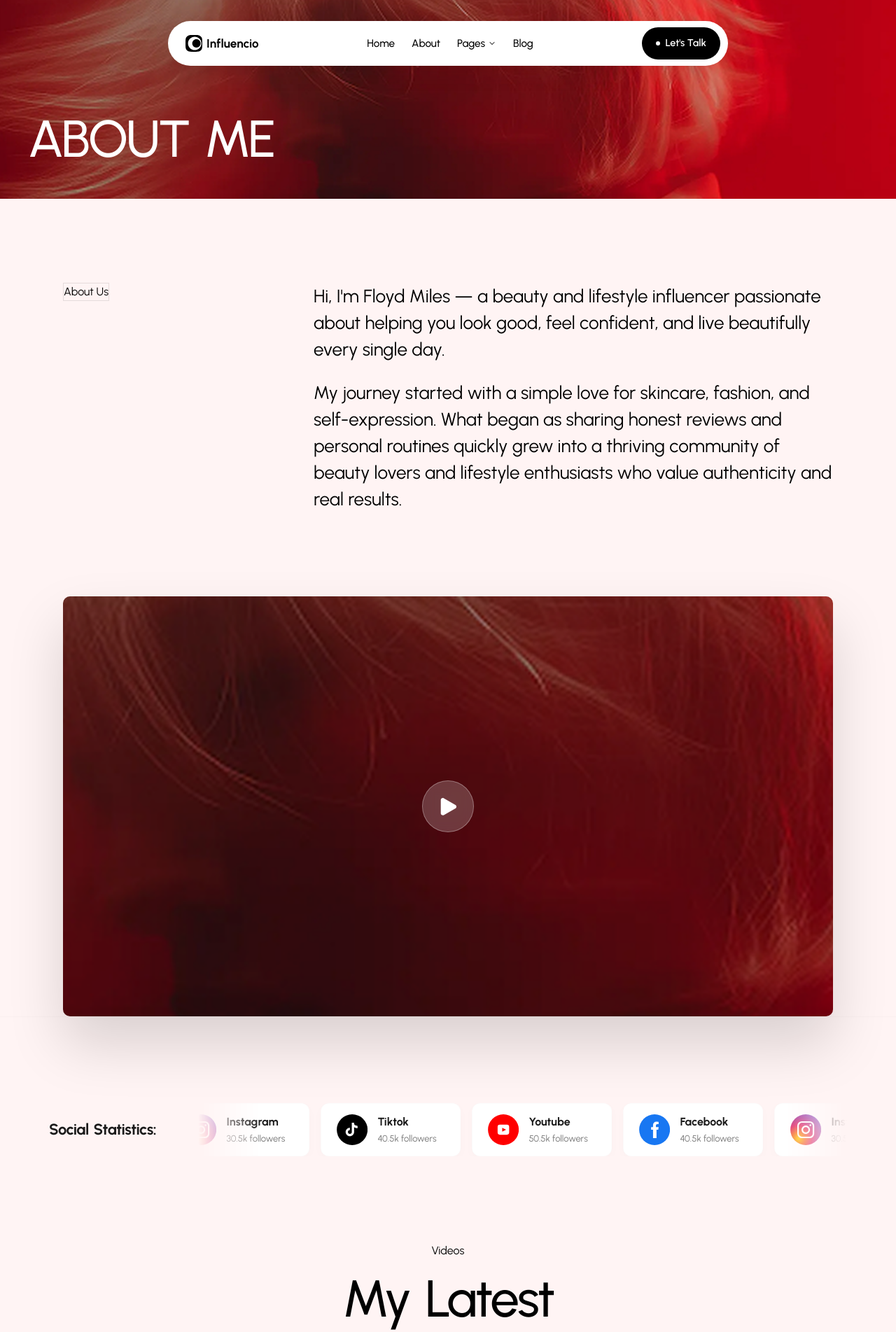
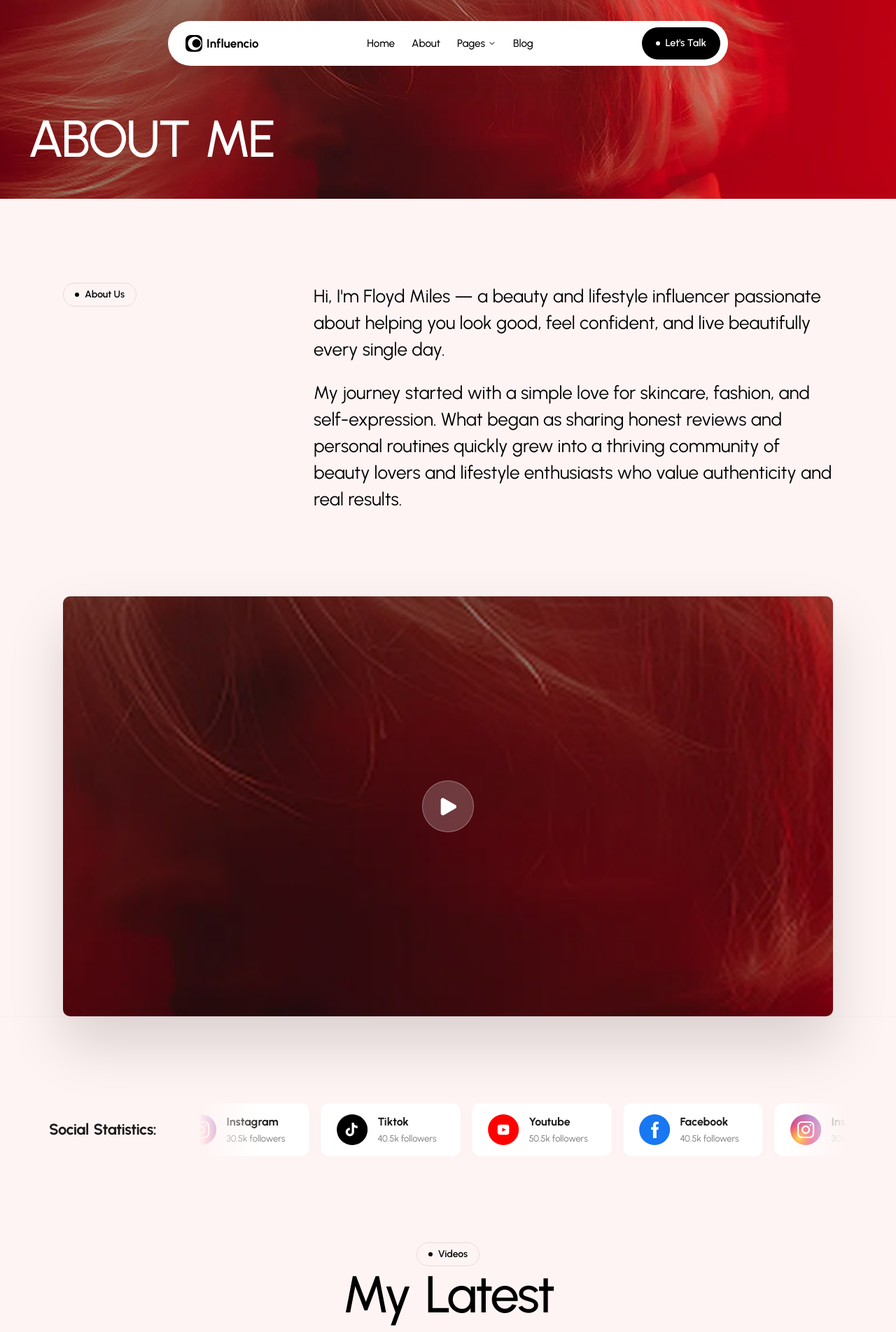
Before and after one commit to RadadiyaRuchit123/influencio, a React (Vite) app: page /about in a window 1280 px wide. Shown: the top 1903 px of the page at 70% size. Built offline with nearby package versions, Linux system fonts and the light colour scheme.

Commit message:
feat: implement AboutPage with hero, bio, and infinite scroll video sections

```diff
--- a/src/pages/AboutPage.jsx
+++ b/src/pages/AboutPage.jsx
@@ -34,8 +34,8 @@ const AboutPage = () => {
       <section className="about-bio-section bg-[#fff4f4] py-[120px] px-[20px] max-w-[1140px] m-auto">
         <div className="bio-container grid grid-cols-[0.3fr_0.7fr] gap-[40px]">
           <div className="bio-left">
-            <div className="about-badge bg-transparent max-w-fit border border-[rgba(0,0,0,0.1)]">
-              <span className="dot"></span>
+            <div className="about-badge flex items-center gap-2 bg-transparent max-w-fit border border-black/10 rounded-full px-4 py-1.5 font-semibold text-sm">
+              <span className="dot w-1.5 h-1.5 bg-black rounded-full"></span>
               About Us
             </div>
           </div>
@@ -68,8 +68,8 @@ const AboutPage = () => {
       {/* Full-Width Auto-Scrolling Video Section */}
       <section className="about-videos-marquee-section pb-[120px] relative w-full overflow-hidden bg-[#fff4f4]">
         <div className="videos-marquee-header mb-16 max-w-[40%] m-auto">
-          <div className="about-badge mb-4 mx-auto max-w-fit">
-            <span className="dot"></span>
+          <div className="about-badge flex items-center gap-2 mx-auto max-w-fit border border-black/10 rounded-full px-4 py-1.5 font-semibold text-sm">
+            <span className="dot w-1.5 h-1.5 bg-black rounded-full"></span>
             Videos
           </div>
           <AnimatedHeading
```
